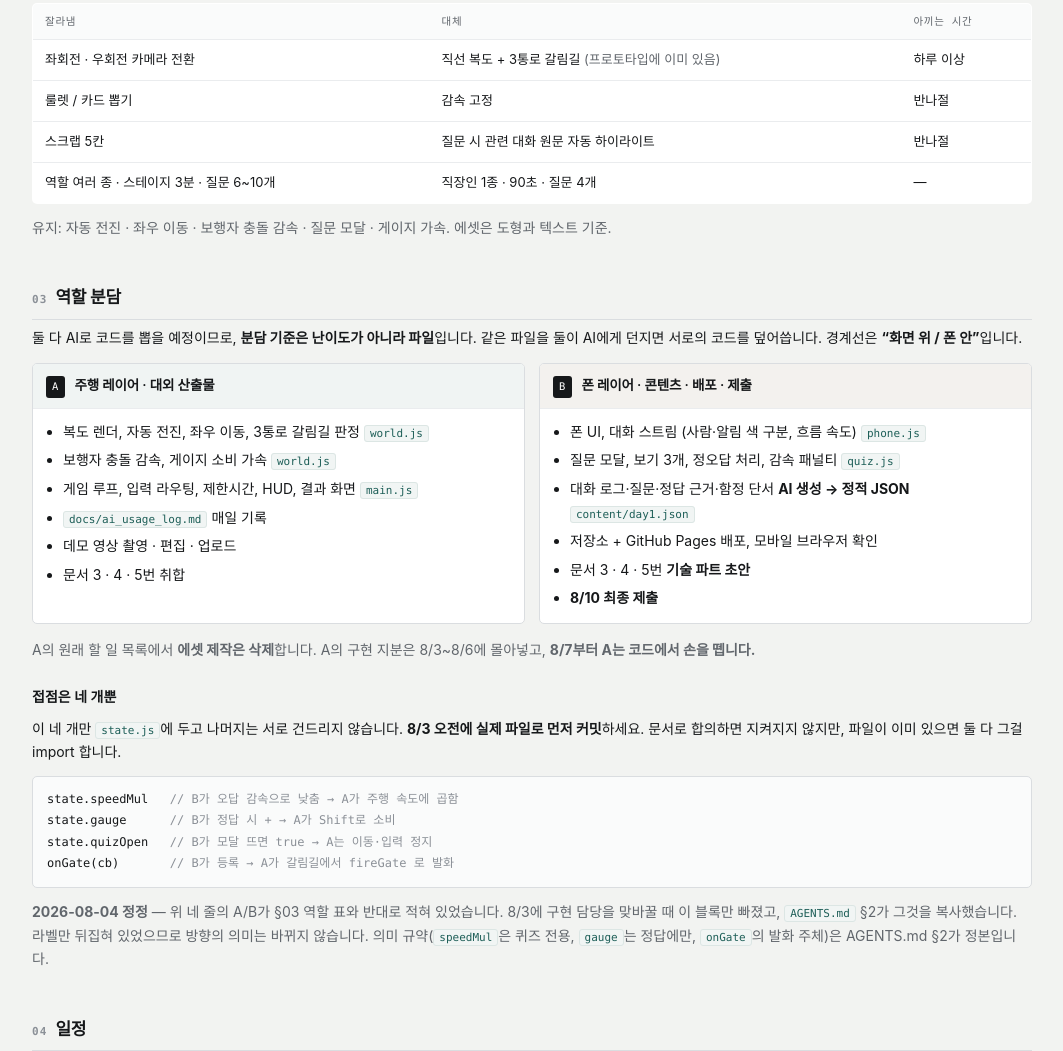
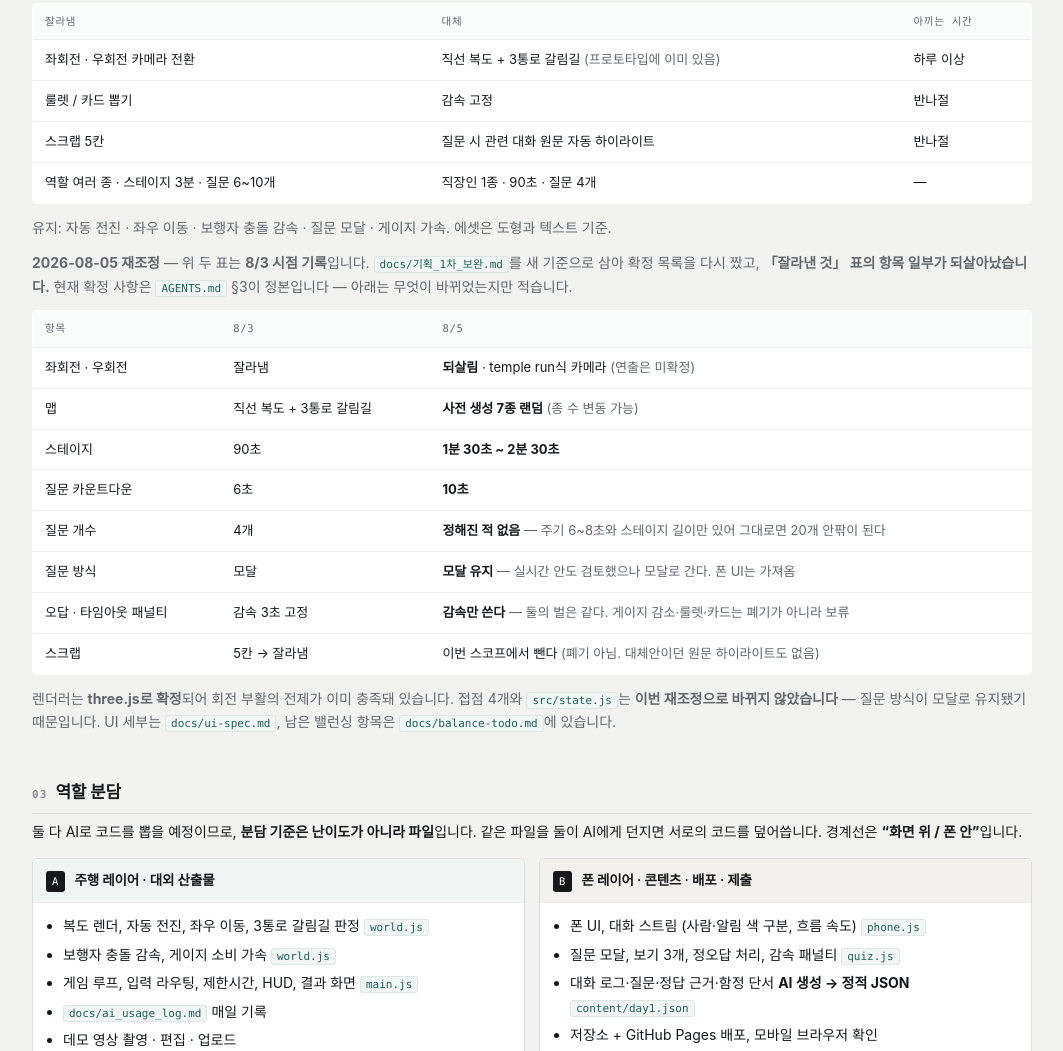
Before and after one commit to Busy-Man/busy-man, a plain HTML site: page docs/team-plan.html in a window 1280 px wide. Shown: the part 1124-2175 px from the top of the page, without its empty margins (108-1171 px from the left). Drawn offline with Linux system fonts and the light colour scheme.

Commit message:
docs: 기획 1차 보완을 새 기준으로 확정 목록을 재조정
8/4에 쓴 기획 보완안이 저장소 밖에 있었고, 그 내용이 `AGENTS.md` §3의
"되돌리지 않는다" 항목을 여러 건 되돌리고 있었다. 어느 쪽이 정본인지 정하지 않으면
8/5에 둘이 서로 다른 문서를 보고 짠다.

- 보완안을 저장소에 넣고 정정을 원문 옆에 달았다. 취소선을 긋지 않은 것은 보류와 폐기를 구분하기 위해서다
- 등급을 셋으로 늘렸다 — "경험으로 조절"이라고 스스로 적은 것이 "되돌리지 않는다"와 같은 칸에 있으면 8/6에 아무도 못 만진다
- 좌/우회전과 맵을 되살렸고, 카운트다운 10초와 가속 무적을 확정했다
- 오답과 타임아웃의 벌을 같게 뒀다. `docs/game_balance_review.html` §05의 "무응답 벌은 작게" 권고는 따르지 않는다
- 질문 4개는 고정한 적이 없어 열림으로 내렸다. 주기 6~8초와 스테이지 길이만으로는 20개 안팎이 된다
- 게이지 감소·랜덤·스크랩은 기각이 아니라 보류다. 되살리려면 접점 계약을 함께 봐야 한다

Co-Authored-By: Claude Opus 5 <noreply@anthropic.com>

```diff
--- a/docs/team-plan.html
+++ b/docs/team-plan.html
@@ -166,6 +166,26 @@
   </table>
   <p class="note">유지: 자동 전진 · 좌우 이동 · 보행자 충돌 감속 · 질문 모달 · 게이지 가속. 에셋은 도형과 텍스트 기준.</p>
 
+  <p class="note"><b>2026-08-05 재조정</b> — 위 두 표는 <b>8/3 시점 기록</b>입니다.
+  <span class="file">docs/기획_1차_보완.md</span>를 새 기준으로 삼아 확정 목록을 다시 짰고,
+  <b>「잘라낸 것」 표의 항목 일부가 되살아났습니다.</b> 현재 확정 사항은
+  <span class="file">AGENTS.md</span> §3이 정본입니다 — 아래는 무엇이 바뀌었는지만 적습니다.</p>
+  <table>
+    <tr><th>항목</th><th>8/3</th><th>8/5</th></tr>
+    <tr><td>좌회전 · 우회전</td><td>잘라냄</td><td><b>되살림</b> · temple run식 카메라 <span class="note">(연출은 미확정)</span></td></tr>
+    <tr><td>맵</td><td>직선 복도 + 3통로 갈림길</td><td><b>사전 생성 7종 랜덤</b> <span class="note">(종 수 변동 가능)</span></td></tr>
+    <tr><td>스테이지</td><td>90초</td><td><b>1분 30초 ~ 2분 30초</b></td></tr>
+    <tr><td>질문 카운트다운</td><td>6초</td><td><b>10초</b></td></tr>
+    <tr><td>질문 개수</td><td>4개</td><td><b>정해진 적 없음</b> <span class="note">— 주기 6~8초와 스테이지 길이만 있어 그대로면 20개 안팎이 된다</span></td></tr>
+    <tr><td>질문 방식</td><td>모달</td><td><b>모달 유지</b> <span class="note">— 실시간 안도 검토했으나 모달로 간다. 폰 UI는 가져옴</span></td></tr>
+    <tr><td>오답 · 타임아웃 패널티</td><td>감속 3초 고정</td><td><b>감속만 쓴다</b> <span class="note">— 둘의 벌은 같다. 게이지 감소·룰렛·카드는 폐기가 아니라 보류</span></td></tr>
+    <tr><td>스크랩</td><td>5칸 → 잘라냄</td><td>이번 스코프에서 뺀다 <span class="note">(폐기 아님. 대체안이던 원문 하이라이트도 없음)</span></td></tr>
+  </table>
+  <p class="note">렌더러는 <b>three.js로 확정</b>되어 회전 부활의 전제가 이미 충족돼 있습니다.
+  접점 4개와 <span class="file">src/state.js</span>는 <b>이번 재조정으로 바뀌지 않았습니다</b> —
+  질문 방식이 모달로 유지됐기 때문입니다. UI 세부는 <span class="file">docs/ui-spec.md</span>,
+  남은 밸런싱 항목은 <span class="file">docs/balance-todo.md</span>에 있습니다.</p>
+
   <h2><span class="num">03</span>역할 분담</h2>
   <p>둘 다 AI로 코드를 뽑을 예정이므로, <b>분담 기준은 난이도가 아니라 파일</b>입니다.
   같은 파일을 둘이 AI에게 던지면 서로의 코드를 덮어씁니다. 경계선은 <b>“화면 위 / 폰 안”</b>입니다.</p>
```
Also changed, not shown: 2 other files.
